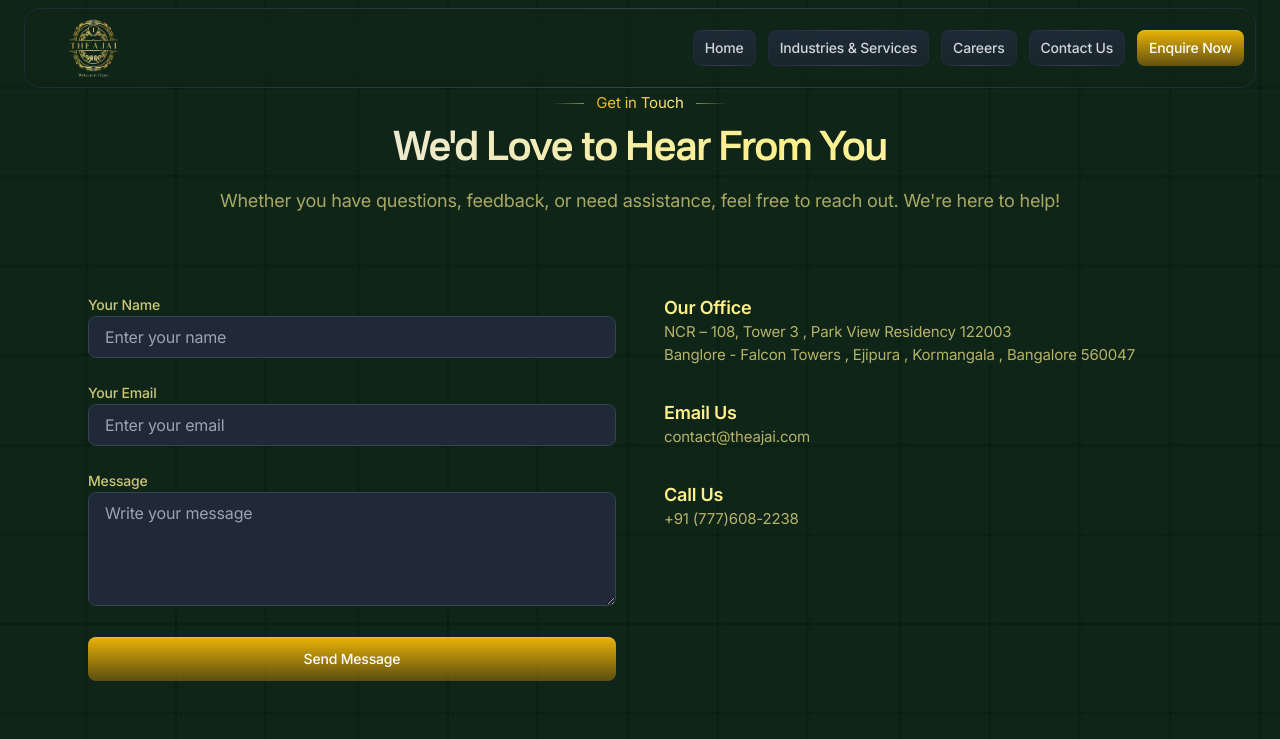
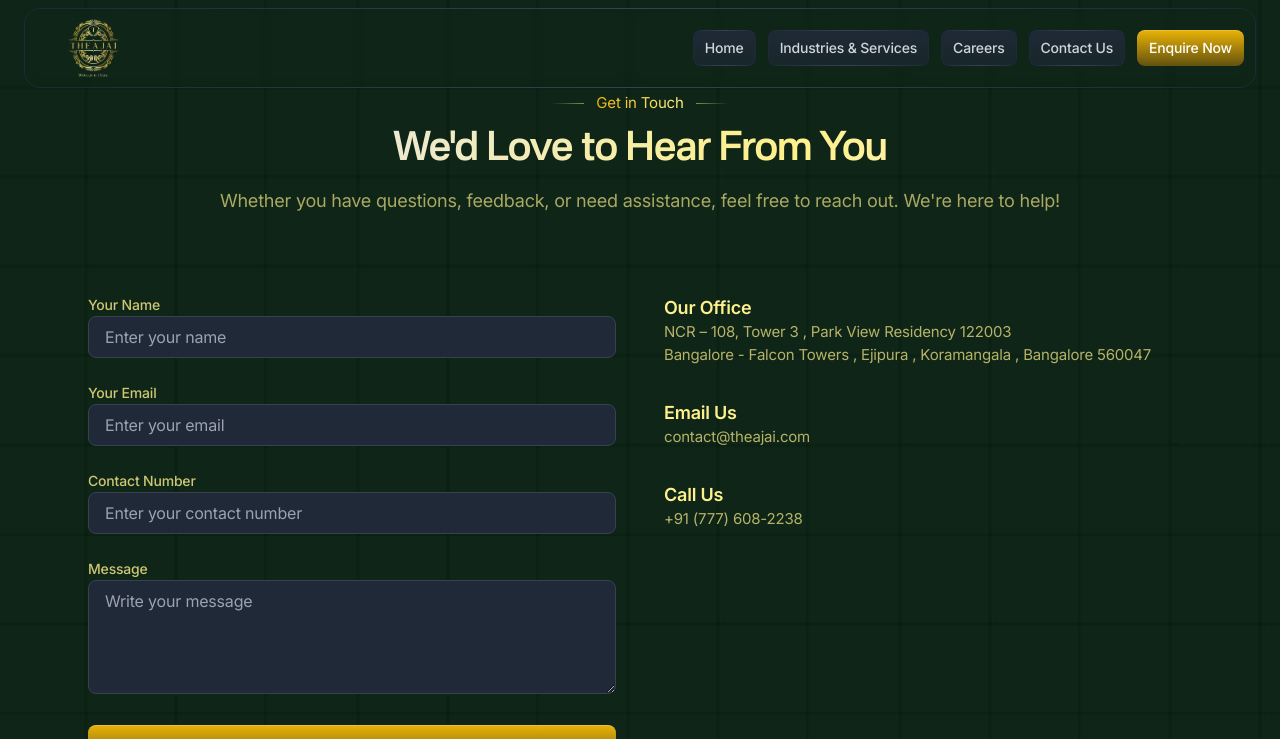
Before and after one commit to sachin972/amura-tech, a Next.js app: page /contact in a window 1280 px wide. Shown: the top 739 px of the page. Built offline with nearby package versions, Linux system fonts and the light colour scheme.

Commit message:
fixed issue

```diff
--- a/app/(default)/contact/page.tsx
+++ b/app/(default)/contact/page.tsx
@@ -1,6 +1,132 @@
+// import Image from "next/image";
+
+// export default function ContactUs() {
+//     return (
+//         <section>
+//             <div className="mx-auto max-w-6xl px-4 sm:px-6">
+//                 {/* Section header */}
+//                 <div className="pb-12 text-center md:pb-20">
+//                     <div className="inline-flex items-center gap-3 pb-3 before:h-px before:w-8 before:bg-gradient-to-r before:from-transparent before:to-yellow-200/50 after:h-px after:w-8 after:bg-gradient-to-l after:from-transparent after:to-yellow-200/50">
+//                         <span className="inline-flex bg-gradient-to-r from-yellow-500 to-yellow-200 bg-clip-text text-transparent">
+//                             Get in Touch
+//                         </span>
+//                     </div>
+//                     <h2 className="animate-[gradient_6s_linear_infinite] bg-[linear-gradient(to_right,theme(colors.gray.200),theme(colors.yellow.200),theme(colors.gray.50),theme(colors.yellow.300),theme(colors.gray.200))] bg-[length:200%_auto] bg-clip-text pb-4 font-nacelle text-3xl font-semibold text-transparent md:text-4xl">
+//                         We'd Love to Hear From You
+//                     </h2>
+//                     <p className="text-lg text-yellow-200/65">
+//                         Whether you have questions, feedback, or need
+//                         assistance, feel free to reach out. We're here to help!
+//                     </p>
+//                 </div>
+
+//                 {/* Contact Form */}
+//                 <div className="grid gap-12 md:grid-cols-2">
+//                     {/* Form */}
+//                     <div>
+//                         <form>
+//                             <div className="mb-6">
+//                                 <label
+//                                     className="block text-sm font-medium text-yellow-200/80"
+//                                     htmlFor="name"
+//                                 >
+//                                     Your Name
+//                                 </label>
+//                                 <input
+//                                     id="name"
+//                                     type="text"
+//                                     className="w-full rounded-lg border border-gray-700 bg-gray-800 px-4 py-2 text-gray-200 placeholder-gray-400 focus:outline-none focus:ring-2 focus:ring-yellow-500"
+//                                     placeholder="Enter your name"
+//                                 />
+//                             </div>
+//                             <div className="mb-6">
+//                                 <label
+//                                     className="block text-sm font-medium text-yellow-200/80"
+//                                     htmlFor="email"
+//                                 >
+//                                     Your Email
+//                                 </label>
+//                                 <input
+//                                     id="email"
+//                                     type="email"
+//                                     className="w-full rounded-lg border border-gray-700 bg-gray-800 px-4 py-2 text-gray-200 placeholder-gray-400 focus:outline-none focus:ring-2 focus:ring-yellow-500"
+//                                     placeholder="Enter your email"
+//                                 />
+//                             </div>
+//                             <div className="mb-6">
+//                                 <label
+//                                     className="block text-sm font-medium text-yellow-200/80"
+//                                     htmlFor="message"
+//                                 >
+//                                     Message
+//                                 </label>
+//                                 <textarea
+//                                     id="message"
+//                                     rows={4}
+//                                     className="w-full rounded-lg border border-gray-700 bg-gray-800 px-4 py-2 text-gray-200 placeholder-gray-400 focus:outline-none focus:ring-2 focus:ring-yellow-500"
+//                                     placeholder="Write your message"
+//                                 ></textarea>
+//                             </div>
+//                             <div>
+//                                 <button
+//                                     type="submit"
+//                                     className="btn w-full bg-gradient-to-t from-yellow-600/40 to-yellow-500 text-white shadow-[inset_0px_1px_0px_0px_theme(colors.white/.16)] hover:bg-[length:100%_150%]"
+//                                 >
+//                                     Send Message
+//                                 </button>
+//                             </div>
+//                         </form>
+//                     </div>
+
+//                     {/* Contact Info */}
+//                     <div className="space-y-8">
+//                         <div>
+//                             <h3 className="text-lg font-semibold text-yellow-200">
+//                                 Our Office
+//                             </h3>
+//                             <p className="text-yellow-200/70">
+//                                 NCR – 108, Tower 3 , Park View Residency 122003
+//                                 <br />
+//                                 Banglore - Falcon Towers , Ejipura , Kormangala
+//                                 , Bangalore 560047
+//                             </p>
+//                         </div>
+//                         <div>
+//                             <h3 className="text-lg font-semibold text-yellow-200">
+//                                 Email Us
+//                             </h3>
+//                             <p className="text-yellow-200/70">
+//                                 contact@theajai.com
+//                             </p>
+//                         </div>
+//                         <div>
+//                             <h3 className="text-lg font-semibold text-yellow-200">
+//                                 Call Us
+//                             </h3>
+//                             <p className="text-yellow-200/70">
+//                                 +91 (777)608-2238
+//                             </p>
+//                         </div>
+//                     </div>
+//                 </div>
+
+//                 {/* Map Section */}
+//                 <div className="mt-16">
+//                     <iframe
+//                         className="w-full h-64 rounded-lg border border-gray-700"
+//                         src="https://www.google.com/maps/embed?pb=!1m18!1m12!1m3!1d3153.835434509217!2d-122.40141168468377!3d37.7936145797571!2m3!1f0!2f0!3f0!3m2!1i1024!2i768!4f13.1!3m3!1m2!1s0x8085808f74fce1e7%3A0x4c1babc7c15e7743!2sAI%20Tech%20Hub!5e0!3m2!1sen!2sus!4v1673634884512!5m2!1sen!2sus"
+//                         allowFullScreen={true}
+//                         loading="lazy"
+//                     ></iframe>
+//                 </div>
+//             </div>
+//         </section>
+//     );
+// }
+
 import Image from "next/image";
 
-export default function ContactUs() {
+export default function Contact() {
     return (
         <section>
             <div className="mx-auto max-w-6xl px-4 sm:px-6">
@@ -56,6 +182,20 @@ export default function ContactUs() {
                             <div className="mb-6">
                                 <label
                                     className="block text-sm font-medium text-yellow-200/80"
+                                    htmlFor="contact-number"
+                                >
+                                    Contact Number
+                                </label>
+                                <input
+                                    id="contact-number"
+                                    type="tel"
+                                    className="w-full rounded-lg border border-gray-700 bg-gray-800 px-4 py-2 text-gray-200 placeholder-gray-400 focus:outline-none focus:ring-2 focus:ring-yellow-500"
+                                    placeholder="Enter your contact number"
+                                />
+                            </div>
+                            <div className="mb-6">
+                                <label
+                                    className="block text-sm font-medium text-yellow-200/80"
                                     htmlFor="message"
                                 >
                                     Message
@@ -87,8 +227,8 @@ export default function ContactUs() {
                             <p className="text-yellow-200/70">
                                 NCR – 108, Tower 3 , Park View Residency 122003
                                 <br />
-                                Banglore - Falcon Towers , Ejipura , Kormangala
-                                , Bangalore 560047
+                                Bangalore - Falcon Towers , Ejipura ,
+                                Koramangala , Bangalore 560047
                             </p>
                         </div>
                         <div>
@@ -104,7 +244,7 @@ export default function ContactUs() {
                                 Call Us
                             </h3>
                             <p className="text-yellow-200/70">
-                                +91 (777)608-2238
+                                +91 (777) 608-2238
                             </p>
                         </div>
                     </div>
--- a/components/ui/header.tsx
+++ b/components/ui/header.tsx
@@ -263,20 +263,20 @@ export default function Header() {
                             } md:opacity-100 md:translate-y-0 md:pointer-events-auto`}
                         >
                             {[
-                                "Home",
-                                "Industries & Services",
-                                "Careers",
-                                "Contact Us",
+                                { name: "Home", route: "/" },
+                                {
+                                    name: "Industries & Services",
+                                    route: "services",
+                                },
+                                { name: "Careers", route: "careers" },
+                                { name: "Contact Us", route: "contact" },
                             ].map((item) => (
-                                <li key={item}>
+                                <li key={item.name}>
                                     <Link
-                                        href={`/${item
-                                            .toLowerCase()
-                                            .replace(/ & /g, "-")
-                                            .replace(/ /g, "")}`}
+                                        href={`/${item.route.toLowerCase()}`}
                                         className="btn-sm relative bg-gradient-to-b from-gray-800 to-gray-800/60 bg-[length:100%_100%] bg-[bottom] py-[5px] text-gray-300 before:pointer-events-none before:absolute before:inset-0 before:rounded-[inherit] before:border before:border-transparent before:[background:linear-gradient(to_right,theme(colors.gray.800),theme(colors.gray.700),theme(colors.gray.800))_border-box] before:[mask-composite:exclude_!important] before:[mask:linear-gradient(white_0_0)_padding-box,_linear-gradient(white_0_0)] hover:bg-[length:100%_150%]"
                                     >
-                                        {item}
+                                        {item.name}
                                     </Link>
                                 </li>
                             ))}
```
